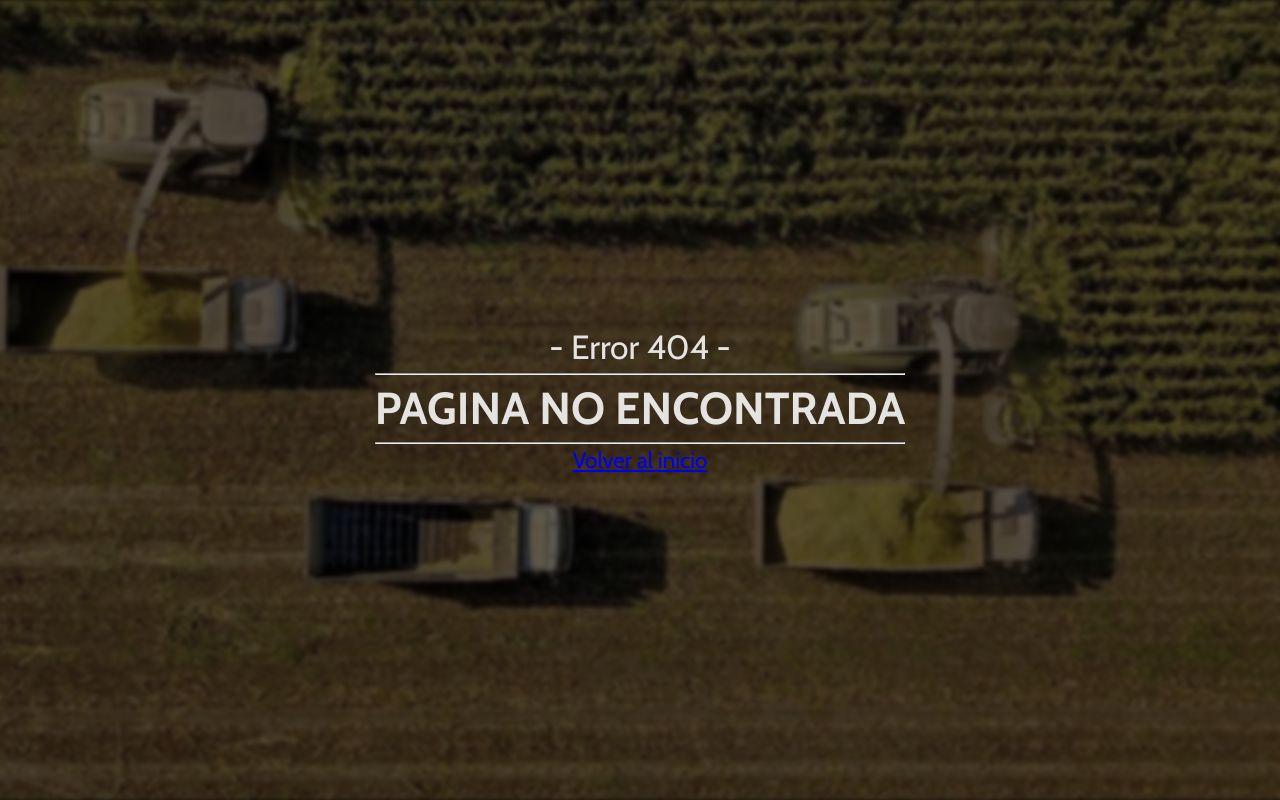
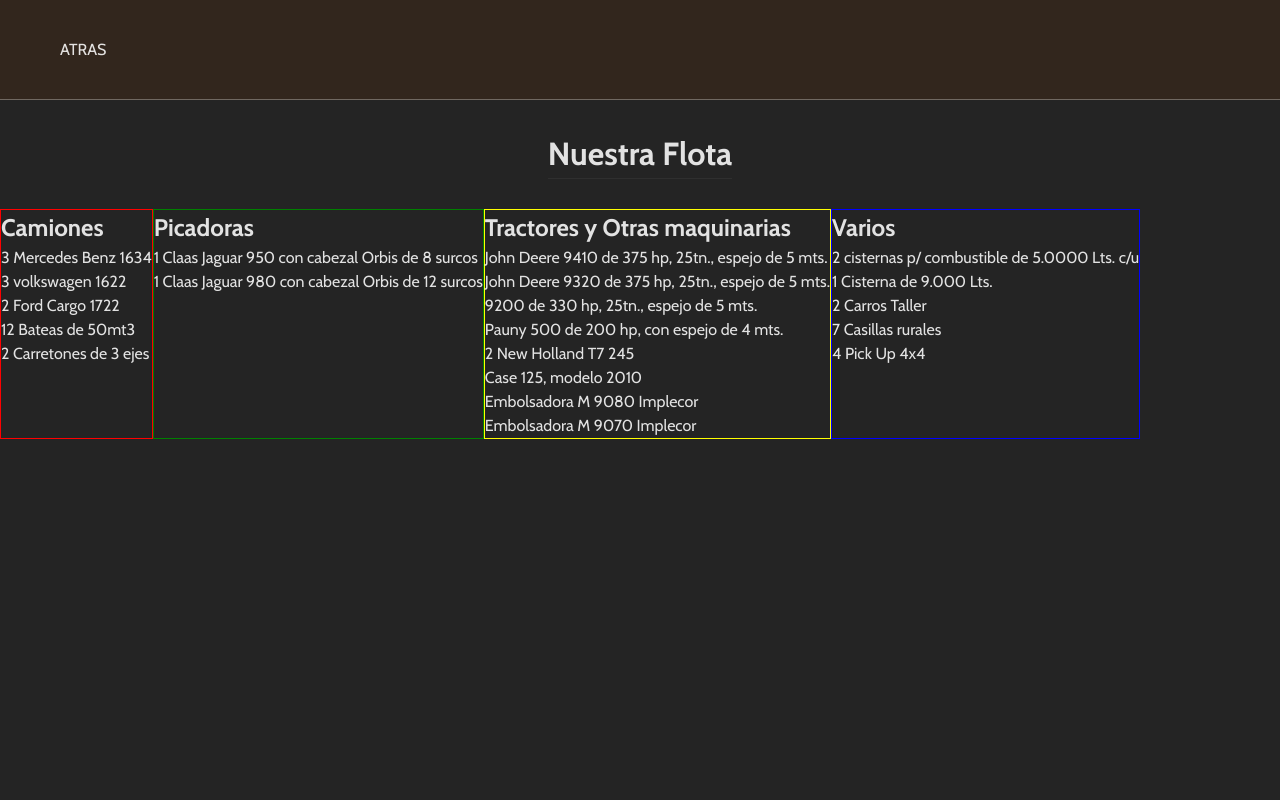
Before and after one commit to elianbenjamin/agroforrajes-ferreyra, a React (Vite) app in the folder client/: page /flota in a window 1280 px wide. Shown: the top 800 px of the page. Built offline with nearby package versions, Linux system fonts and the light colour scheme.

Commit message:
css flota

```diff
--- a/client/src/App.tsx
+++ b/client/src/App.tsx
@@ -8,6 +8,7 @@
 import Footer from "./components/Footer/Footer";
 import PicadoDetail from "./components/ServiceDetail/PicadoDetail";
 import SiembraDetail from "./components/ServiceDetail/SiembraDetail";
+import Flota from "./components/Flota/Flota";
 
 function App() {
   const { pathname } = useLocation();
@@ -30,6 +31,7 @@
         <Route path="/" element={<Landing />} />
         <Route path="/picado" element={<PicadoDetail />} />
         <Route path="/siembra" element={<SiembraDetail />} />
+        <Route path="/flota" element={<Flota/>}/>
         <Route path="*" element={<ErrorPage />} />
       </Routes>
 
--- a/client/src/components/About/About.tsx
+++ b/client/src/components/About/About.tsx
@@ -1,6 +1,7 @@
 import { useState } from "react";
 import styles from "./about.module.scss";
 import Equipment from "../Equipment/Equipment";
+import { NavLink } from 'react-router-dom';
 import {
   image1,
   image2,
@@ -11,51 +12,29 @@
 } from "../../assets/gallery-images/export";
 
 const About = () => {
-  const [openFlota, setOpenFlota] = useState<boolean>(false);
-  const [textOn, setTextOn] = useState<boolean>(true);
-
-  const handleClick = () => {
-    setTextOn(false);
-    setTimeout(() => {
-      setOpenFlota(!openFlota);
-      setTextOn(true);
-    }, 500);
-  };
-
   return (
     <div className={styles.About} id="about">
       <section className={styles["left-container"]}>
         <h1>Nuestra Historia</h1>
 
-        {openFlota ? (
-          <p className={textOn ? styles.text_on : ""}>
-            En 2006-2007, nuestra empresa comenzó con 500 hectáreas de terreno,
-            5 camiones incluyendo mercedes 1518 y ford volcadores, y 1 picadora.
-            A través de un servicio excepcional que generó un boca a boca
-            positivo, experimentamos un crecimiento gradual. En ese entonces,
-            éramos un equipo de 7 empleados. Nuestra trayectoria empresarial se
-            centra en el picado de forraje, destacándonos por la calidad de
-            nuestro servicio y la satisfacción del cliente. A medida que la
-            demanda creció, expandimos nuestras operaciones y la capacidad de
-            picado para satisfacer las necesidades del mercado.
-          </p>
-        ) : (
-          <p className={textOn ? styles.text_on : ""}>
-            Lorem ipsum dolor sit amet consectetur, adipisicing elit. Quaerat,
-            repellendus. Velit explicabo ea nisi eligendi assumenda sapiente
-            iure cumque harum placeat! Dolorum, aliquid. Sequi sapiente veniam
-            nesciunt ad quasi reprehenderit. Este es el texto de la flota donde
-            se describen los elementos utilizados en el proceso de
-            agroforrajeeeeeee texto de flotaaaaa sisisi flota flota flota
-            textooo jajajajaja texto de flotaaaaaaaaaaaaaaa
-          </p>
-        )}
+        <p className={styles.text_on}>
+          En 2006-2007, nuestra empresa comenzó con 500 hectáreas de terreno, 5
+          camiones incluyendo mercedes 1518 y ford volcadores, y 1 picadora. A
+          través de un servicio excepcional que generó un boca a boca positivo,
+          experimentamos un crecimiento gradual. En ese entonces, éramos un
+          equipo de 7 empleados. Nuestra trayectoria empresarial se centra en el
+          picado de forraje, destacándonos por la calidad de nuestro servicio y
+          la satisfacción del cliente. A medida que la demanda creció,
+          expandimos nuestras operaciones y la capacidad de picado para
+          satisfacer las necesidades del mercado.
+        </p>
 
-        <div className={styles["flota-button"]} onClick={handleClick}>
-          Nuestra flota
-        </div>
+<NavLink to={'/flota'} style={{color: 'white', textDecoration: 'none'}}>
 
-        {/* {openModal ? <Equipment /> : null} */}
+        <div className={styles["flota-button"]}>Nuestra flota</div>
+</NavLink>
+
+
       </section>
       <section className={styles["right-container"]}>
         <div>
--- /dev/null
+++ b/client/src/components/Flota/Flota.tsx
@@ -0,0 +1,53 @@
+import { NavLink } from "react-router-dom";
+import style from "./flota.module.scss";
+
+const Flota = () => {
+  return (
+    <div className={style["flota-container"]}>
+      <nav className={style["nav-bar"]}>
+        <NavLink to={"/"} className={style["navBar-button"]}>
+          ATRAS
+        </NavLink>
+      </nav>
+
+      <h1>Nuestra Flota</h1>
+
+      <section className={style['container-all']}>
+        <div className={style["container-truck"]}>
+          <h2>Camiones</h2>
+          <p>3 Mercedes Benz 1634</p>
+          <p>3 volkswagen 1622</p>
+          <p>2 Ford Cargo 1722</p>
+          <p>12 Bateas de 50mt3</p>
+          <p>2 Carretones de 3 ejes</p>
+        </div>
+        <div className={style["container-picadoras"]}>
+          <h2>Picadoras</h2>
+          <p>1 Claas Jaguar 950 con cabezal Orbis de 8 surcos</p>
+          <p>1 Claas Jaguar 980 con cabezal Orbis de 12 surcos</p>
+        </div>
+        <div className={style["container-tractores"]}>
+          <h2>Tractores y Otras maquinarias</h2>
+          <p>John Deere 9410 de 375 hp, 25tn., espejo de 5 mts.</p>
+          <p>John Deere 9320 de 375 hp, 25tn., espejo de 5 mts.</p>
+          <p>9200 de 330 hp, 25tn., espejo de 5 mts.</p>
+          <p>Pauny 500 de 200 hp, con espejo de 4 mts.</p>
+          <p>2 New Holland T7 245</p>
+          <p>Case 125, modelo 2010</p>
+          <p> Embolsadora M 9080 Implecor</p>
+          <p>Embolsadora M 9070 Implecor</p>
+        </div>
+        <div className={style["container-varios"]}>
+          <h2>Varios</h2>
+          <p>2 cisternas p/ combustible de 5.0000 Lts. c/u</p>
+          <p> 1 Cisterna de 9.000 Lts.</p>
+          <p>2 Carros Taller </p>
+          <p>7 Casillas rurales</p>
+          <p> 4 Pick Up 4x4</p>
+        </div>
+      </section>
+    </div>
+  );
+};
+
+export default Flota;
--- /dev/null
+++ b/client/src/components/Flota/flota.module.scss
@@ -0,0 +1,53 @@
+@import "../../style/mixin.scss";
+
+.flota-container {
+  min-height: 100vh;
+  width: 100vw;
+  display: flex;
+  flex-direction: column;
+  position: relative;
+
+
+
+  .nav-bar {
+    height: 100px;
+    padding-left: 60px;
+    display: flex;
+    align-items: center;
+    border-bottom: var(--border);
+    @include brown_blur;
+
+    .navBar-button {
+      @include navBar_button;
+    }
+  }
+  h1 {
+    align-self: center;
+    margin: 30px;
+    border-bottom: var(--border-transparent);
+  }
+
+.container-all{
+display: flex;
+flex-direction: row;
+
+    .container-truck{
+      border: solid red 1px;
+
+
+    }
+    .container-picadoras{
+      border: solid green 1px;
+
+
+    }
+    .container-tractores{
+        border: solid yellow 1px;
+    }
+    .container-varios{
+        border: solid blue 1px;
+    }
+
+
+}
+}
```
